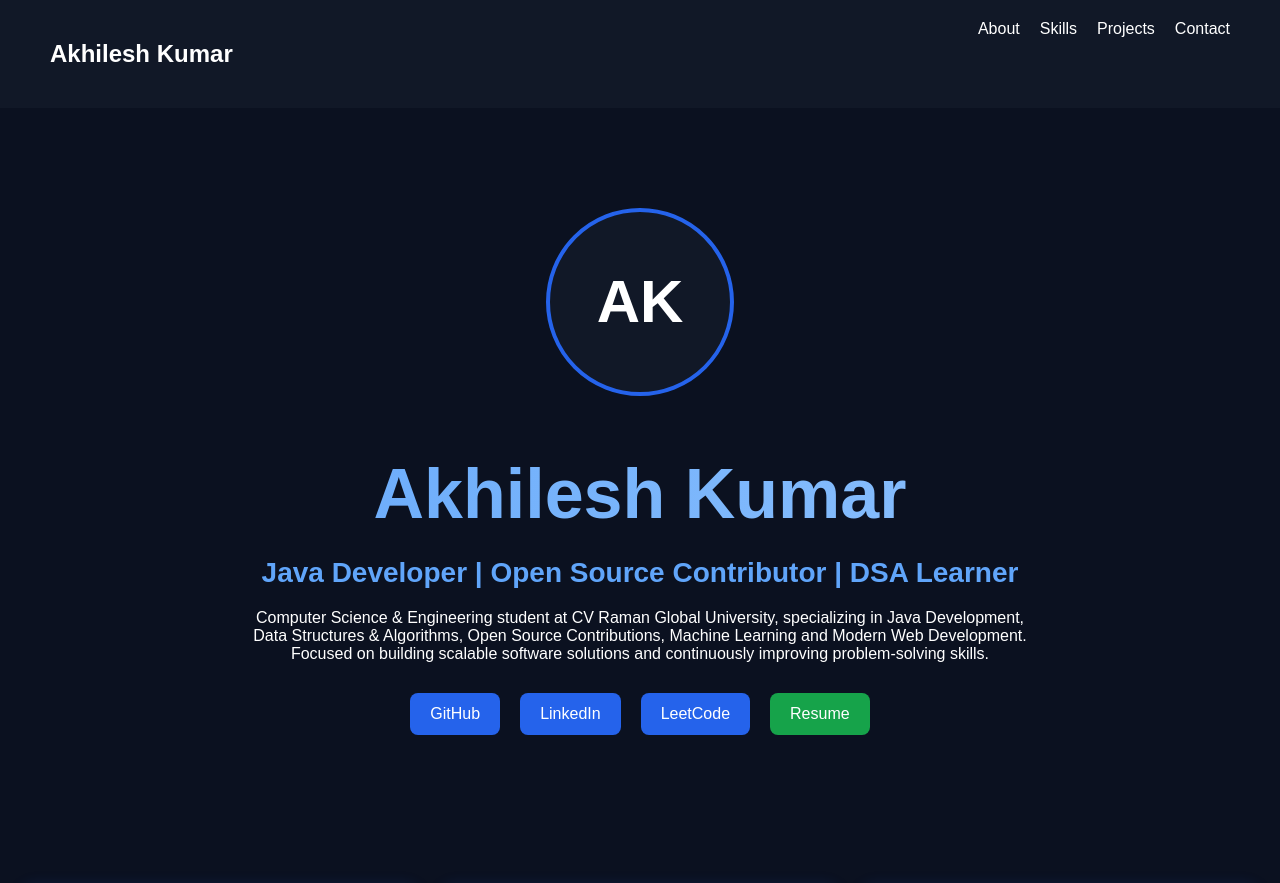
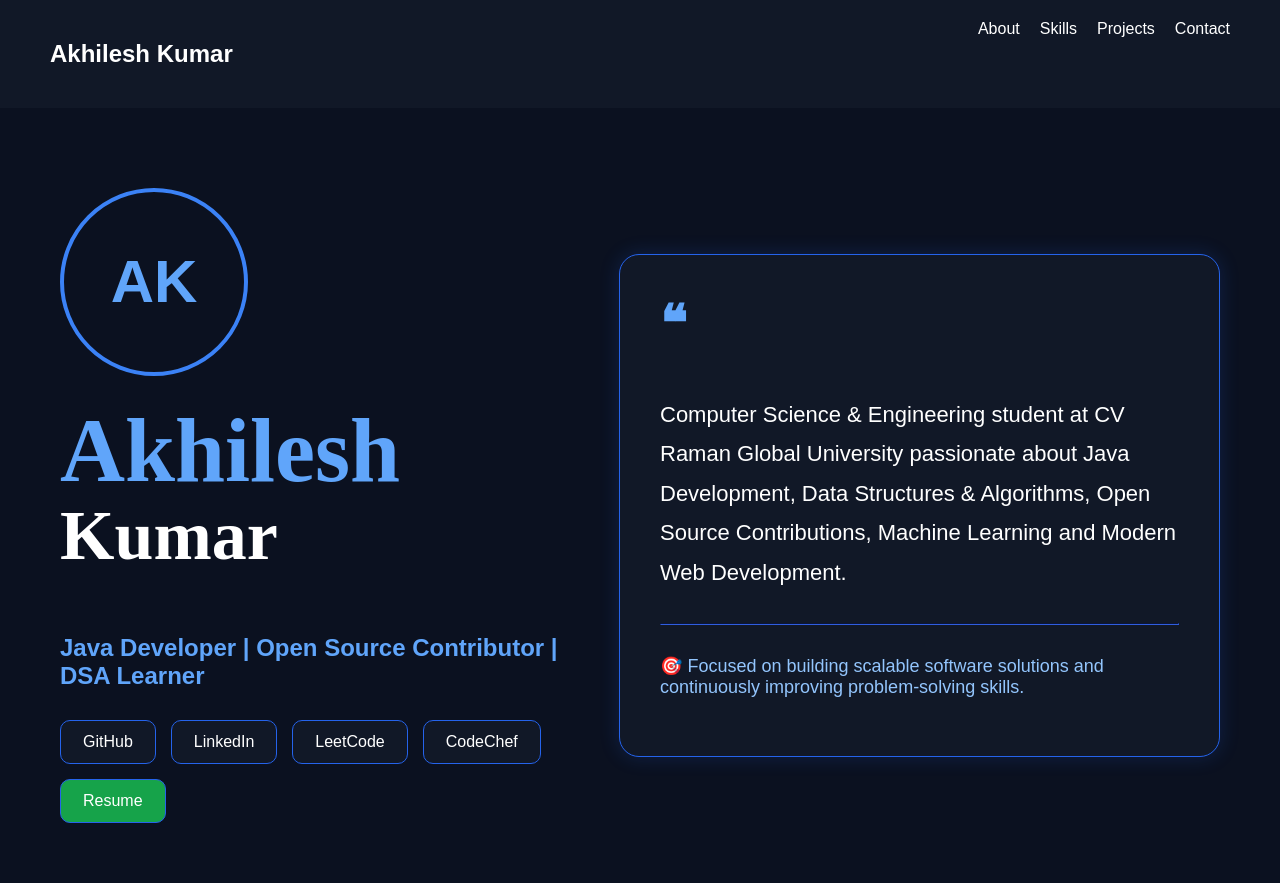
Before and after one commit to AKHILESH-create/portfolio-akhilesh, a React app: page / in a window 1280 px wide. Shown: the top 883 px of the page. Built offline with nearby package versions, Linux system fonts and the light colour scheme; the HTML template or start-up script is replaced by a standard one.

Commit message:
codes upadates

```diff
--- a/src/App.jsx
+++ b/src/App.jsx
@@ -32,23 +32,30 @@ function App() {
       {/* Hero Section */}
       <section
         style={{
-          textAlign: "center",
-          padding: "100px 20px",
+          display: "flex",
+          justifyContent: "space-between",
+          alignItems: "center",
+          flexWrap: "wrap",
+          padding: "80px 60px",
+          gap: "40px",
         }}
       >
+        {/* Left Side */}
+        <div style={{ flex: "1", minWidth: "350px" }}>
+
           <div
             style={{
               width: "180px",
               height: "180px",
               borderRadius: "50%",
-          backgroundColor: "#111827",
-          border: "4px solid #2563EB",
-          margin: "0 auto 30px",
+              border: "4px solid #3B82F6",
               display: "flex",
               alignItems: "center",
               justifyContent: "center",
               fontSize: "60px",
               fontWeight: "bold",
+              color: "#60A5FA",
+              marginBottom: "30px",
             }}
           >
             AK
@@ -56,35 +63,43 @@ function App() {
 
           <h1
             style={{
-            fontSize: "70px",
-            marginBottom: "10px",
-            background: "linear-gradient(90deg, #60A5FA, #93C5FD)",
-            WebkitBackgroundClip: "text",
-            WebkitTextFillColor: "transparent",
+              fontSize: "90px",
+              lineHeight: "90px",
+              margin: 0,
+              fontFamily: "cursive",
+              color: "#60A5FA",
             }}
           >
-          Akhilesh Kumar
+            Akhilesh
+          </h1>
+
+          <h1
+            style={{
+              fontSize: "70px",
+              marginTop: "0px",
+              fontFamily: "cursive",
+            }}
+          >
+            Kumar
           </h1>
 
           <h2
             style={{
               color: "#60A5FA",
-            fontSize: "28px",
-            marginBottom: "20px",
+              marginTop: "25px",
             }}
           >
             Java Developer | Open Source Contributor | DSA Learner
           </h2>
 
-        <p style={{ maxWidth: "800px", margin: "20px auto" }}>
-          Computer Science & Engineering student at CV Raman Global University,
-          specializing in Java Development, Data Structures & Algorithms,
-          Open Source Contributions, Machine Learning and Modern Web Development.
-          Focused on building scalable software solutions and continuously
-          improving problem-solving skills.
-        </p>
-
-        <div>
+          <div
+            style={{
+              display: "flex",
+              flexWrap: "wrap",
+              gap: "15px",
+              marginTop: "30px",
+            }}
+          >
             <a
               href="https://github.com/AKHILESH-create"
               target="_blank"
@@ -113,6 +128,15 @@ function App() {
             </a>
 
             <a
+              href="https://www.codechef.com/users/akhileshkr_11"
+              target="_blank"
+              rel="noreferrer"
+              style={buttonStyle}
+            >
+              CodeChef
+            </a>
+
+            <a
               href="/resume.pdf"
               target="_blank"
               rel="noreferrer"
@@ -123,37 +147,59 @@ function App() {
             >
               Resume
             </a>
+          </div>
+        </div>
 
-        </div>
-      </section>
-
-      <section
+        {/* Right Side Description Box */}
+        <div
           style={{
-          display: "flex",
-          justifyContent: "center",
-          flexWrap: "wrap",
-          gap: "20px",
-          padding: "20px",
+            flex: "1",
+            minWidth: "350px",
+            backgroundColor: "#111827",
+            border: "1px solid #2563EB",
+            borderRadius: "20px",
+            padding: "40px",
+            boxShadow: "0px 0px 20px rgba(37,99,235,0.2)",
           }}
         >
-        <div style={cardStyle}>
-          <h2 style={{ color: "#60A5FA" }}>3+</h2>
-          <p>Projects</p>
-        </div>
+          <h2
+            style={{
+              color: "#60A5FA",
+              fontSize: "50px",
+              marginTop: "0",
+            }}
+          >
+            ❝
+          </h2>
 
-        <div style={cardStyle}>
-          <h2 style={{ color: "#60A5FA" }}>8.00</h2>
-          <p>CGPA</p>
-        </div>
+          <p
+            style={{
+              fontSize: "22px",
+              lineHeight: "1.8",
+            }}
+          >
+            Computer Science & Engineering student at CV Raman Global
+            University passionate about Java Development,
+            Data Structures & Algorithms, Open Source Contributions,
+            Machine Learning and Modern Web Development.
+          </p>
 
-        <div style={cardStyle}>
-          <h2 style={{ color: "#60A5FA" }}>2026</h2>
-          <p>GSSoC Contributor</p>
-        </div>
+          <hr
+            style={{
+              borderColor: "#1E3A8A",
+              margin: "30px 0",
+            }}
+          />
 
-        <div style={cardStyle}>
-          <h2 style={{ color: "#60A5FA" }}>100+</h2>
-          <p>DSA Problems</p>
+          <p
+            style={{
+              color: "#93C5FD",
+              fontSize: "18px",
+            }}
+          >
+            🎯 Focused on building scalable software solutions and
+            continuously improving problem-solving skills.
+          </p>
         </div>
       </section>
 
@@ -398,13 +444,13 @@ const linkStyle = {
 };
 
 const buttonStyle = {
-  backgroundColor: "#2563EB",
+  backgroundColor: "#111827",
   color: "white",
-  padding: "12px 20px",
-  margin: "10px",
-  borderRadius: "8px",
+  padding: "12px 22px",
+  borderRadius: "10px",
   textDecoration: "none",
-  display: "inline-block",
+  border: "1px solid #2563EB",
+  transition: "0.3s",
 };
 
 const sectionStyle = {
```
Lines whose indentation alone changed are shown as unchanged.
